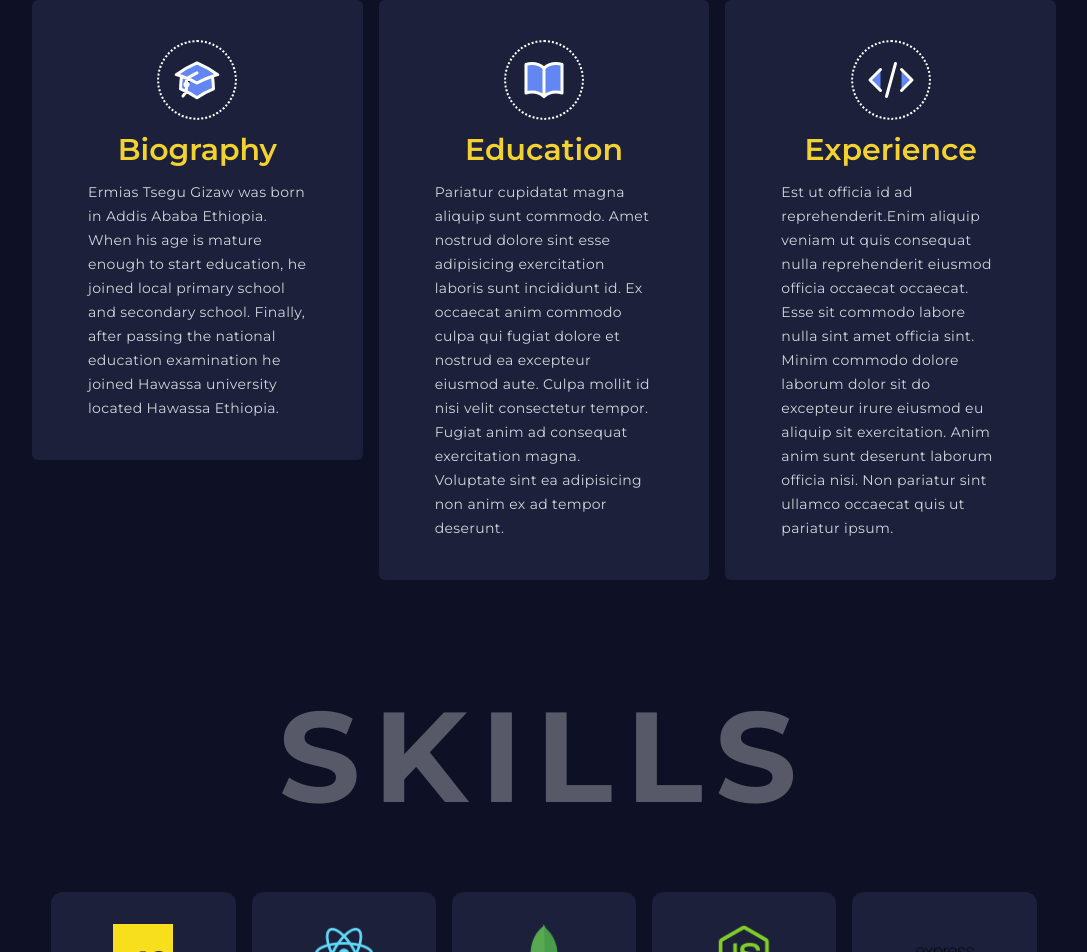
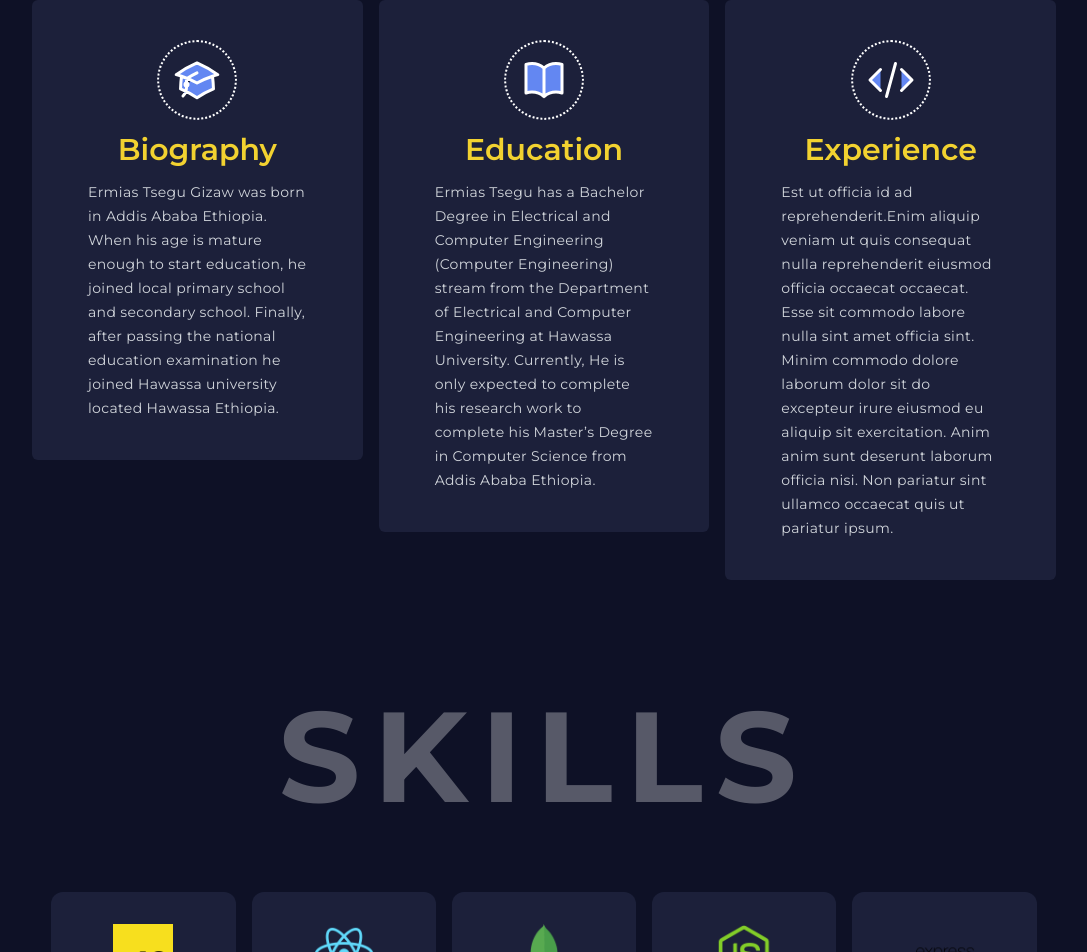
Before and after one commit to yetabalij/portfolio, a React (Create React App) app: page / in a window 1280 px wide. Shown: the part 1112-2064 px from the top of the page, without its empty margins (96-1183 px from the left). Built offline with nearby package versions, Linux system fonts and the light colour scheme.

Commit message:
education added.

```diff
--- a/src/Section/About/About.js
+++ b/src/Section/About/About.js
@@ -28,12 +28,7 @@ const About = () => {
         </Card>
         <Card
           biography="Education"
-          paragraph="Pariatur cupidatat magna aliquip sunt commodo. Amet nostrud
-                dolore sint esse adipisicing exercitation laboris sunt
-                incididunt id. Ex occaecat anim commodo culpa qui fugiat dolore
-                et nostrud ea excepteur eiusmod aute. Culpa mollit id nisi velit
-                consectetur tempor. Fugiat anim ad consequat exercitation magna.
-                Voluptate sint ea adipisicing non anim ex ad tempor deserunt."
+          paragraph="Ermias Tsegu has a Bachelor Degree in Electrical and Computer Engineering (Computer Engineering) stream from the Department of Electrical and Computer Engineering at Hawassa University. Currently, He is only expected to complete his research work to complete his Master’s Degree in Computer Science from Addis Ababa Ethiopia."
         >
           <svg
             xmlns="http://www.w3.org/2000/svg"
```
